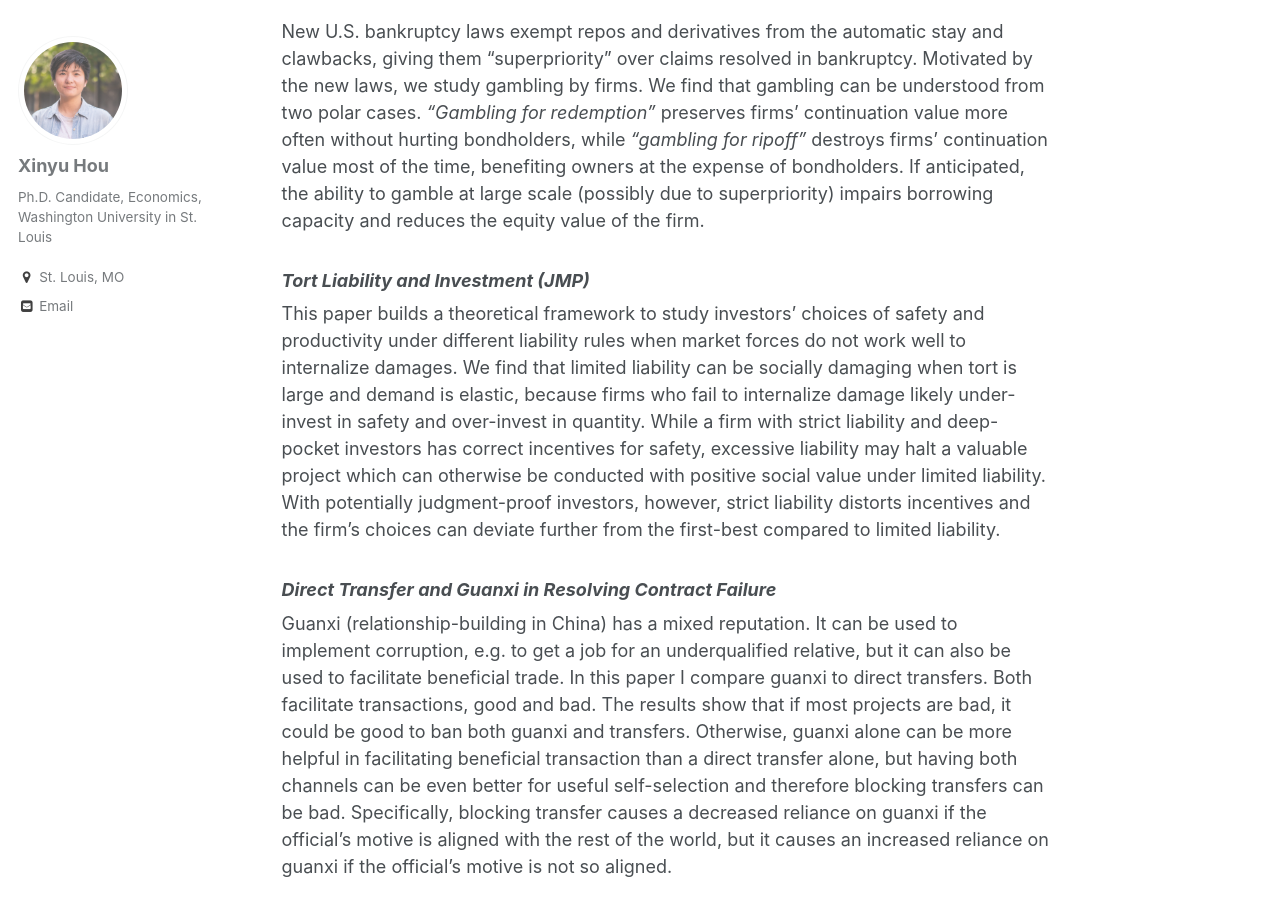
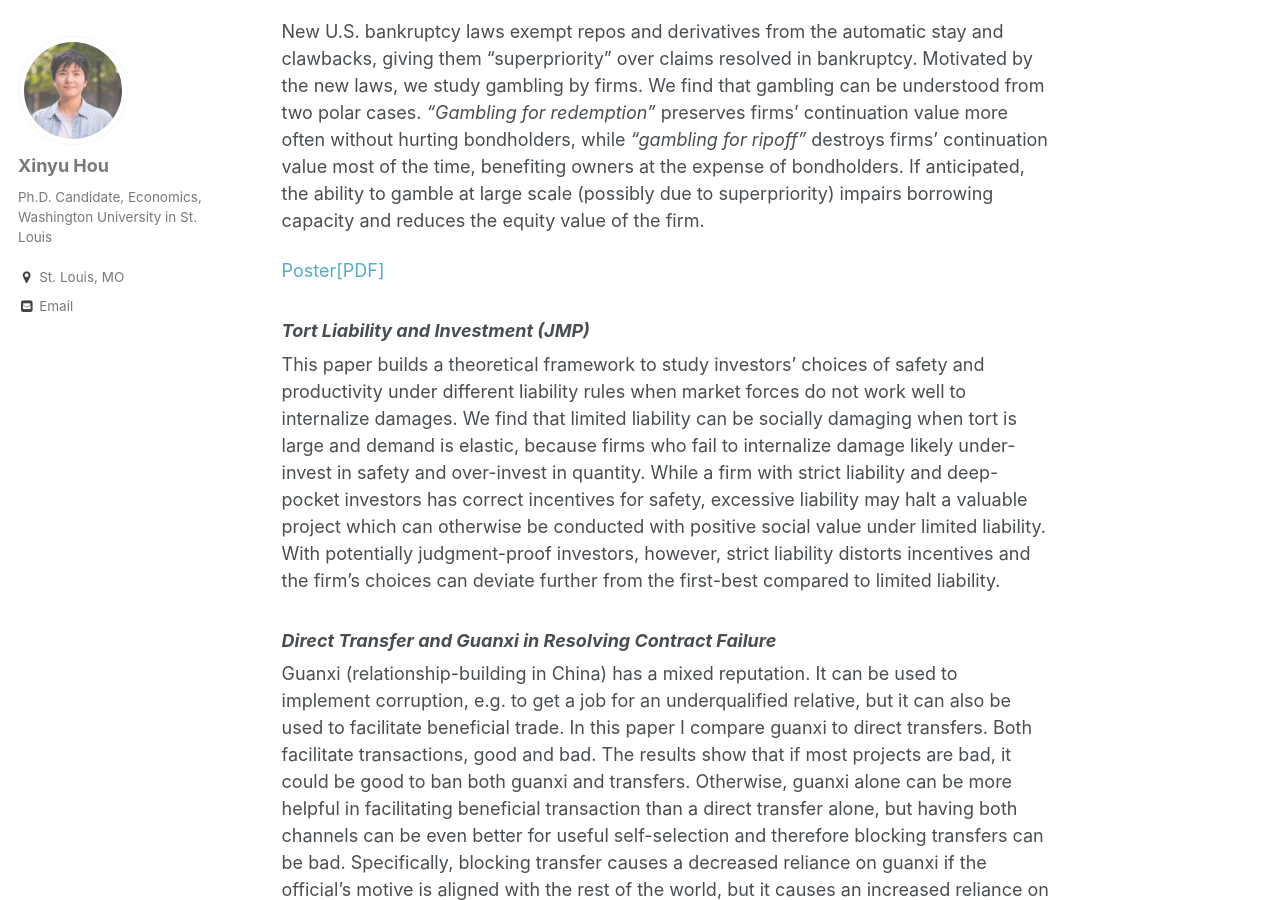
Before and after one commit to xinyuhou94/xinyuhou94.github.io, a Jekyll site: the page built from _pages/about.md, in a window 1280 px wide and 900 px high, scrolled down 916 px. Built offline with Jekyll 4.4.1, drawn with Linux system fonts in a browser that asks for light colours.

Commit message:
Update about.md

```diff
--- a/_pages/about.md
+++ b/_pages/about.md
@@ -22,6 +22,11 @@ redirect_from:
 
 New U.S. bankruptcy laws exempt repos and derivatives from the automatic stay and clawbacks, giving them “superpriority” over claims resolved in bankruptcy. Motivated by the new laws, we study gambling by firms. We find that gambling can be understood from two polar cases. _“Gambling for redemption”_ preserves firms’ continuation value more often without hurting bondholders, while _“gambling for ripoff”_ destroys firms’ continuation value most of the time, benefiting owners at the expense of bondholders. If anticipated, the ability to gamble at large scale (possibly due to superpriority) impairs borrowing capacity and reduces the equity value of the firm.
 
+[Poster[PDF]](http://xinyuhou94.github.io/files/GRRsp_poster.pdf)
+
+<!-- <embed src="http://xinyuhou94.github.io/files/GRRsp_poster.pdf" width="650" height="1800" type='application/pdf'> -->
+
+
 ###  _Tort Liability and Investment (JMP)_
 
 This paper builds a theoretical framework to study investors' choices of safety and productivity under different liability rules when market forces do not work well to internalize damages. We find that limited liability can be socially damaging when tort is large and demand is elastic, because firms who fail to internalize damage likely under-invest in safety and over-invest in quantity. While a firm with strict liability and deep-pocket investors has correct incentives for safety, excessive liability may halt a valuable project which can otherwise be conducted with positive social value under limited liability. With potentially judgment-proof investors, however, strict liability distorts incentives and the firm's choices can deviate further from the first-best compared to limited liability.
```
